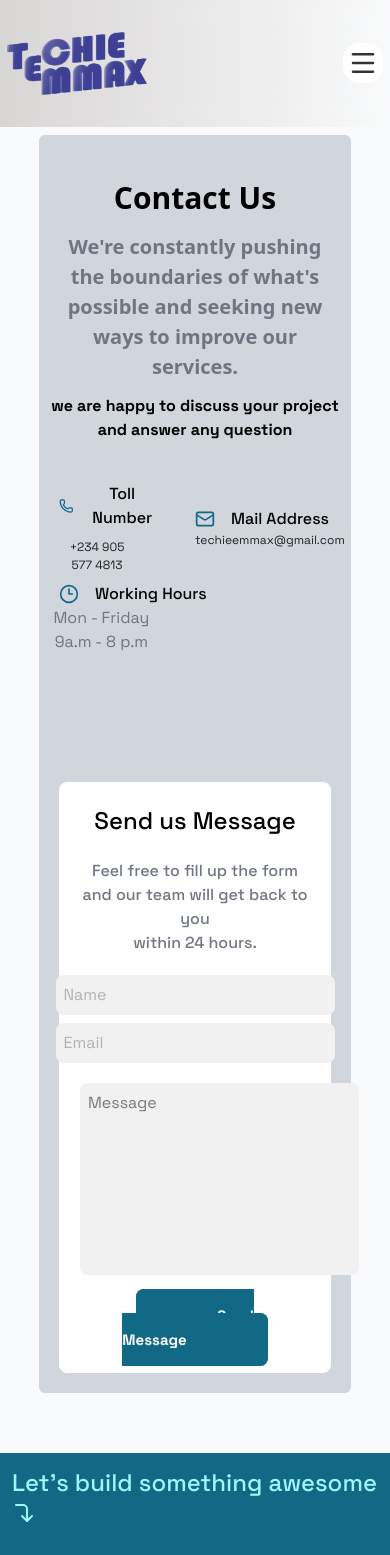
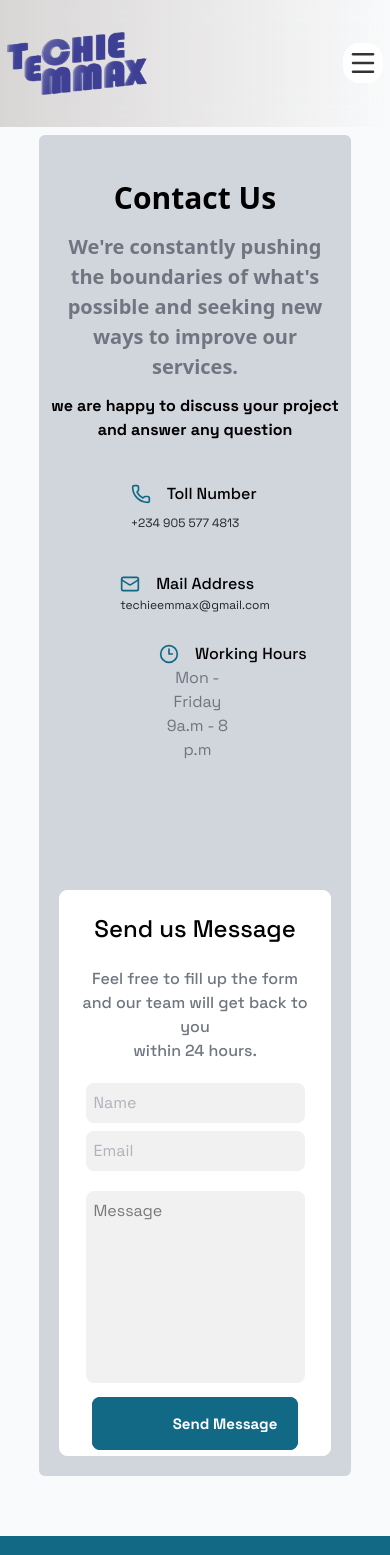
Before and after one commit to techie-emmax/Portfolio, a React (Vite) app: page /contact in a window 390 px wide. Shown: the top 1555 px of the page. Built offline with nearby package versions, Linux system fonts and the light colour scheme.

Commit message:
fix: on the Contact page

```diff
--- a/src/Components/Footer.jsx
+++ b/src/Components/Footer.jsx
@@ -50,6 +50,9 @@ const Footer = () => {
           <NavLink className="text-white font-Space-grotesk text-[18px]" to="">
             LinkedIn
           </NavLink>
+            <NavLink className="text-white font-Space-grotesk text-[18px]" to="">
+            Whatsapp
+          </NavLink>
         </div>
       </div>
       <p className="text-center mt-1 pt-3 pb-3 font-regular font-Space-grotesk text-sm bg-[#116986ff] md:text-[18px] text-[#d5d8e2]">
--- a/src/Components/Navbar.jsx
+++ b/src/Components/Navbar.jsx
@@ -1,4 +1,4 @@
-import React, { useState, useEffect } from "react";
+import React, { useState, useEffect, useRef } from "react";
 import { NavLink } from "react-router-dom";
 import {
   House,
@@ -18,17 +18,39 @@ const Navbar = () => {
   const [isMenuButton, setIsMenuButton] = useState(false);
   const [open, setOpen] = useState(false);
 
+
+  const navRef = useRef(null);
+
   useEffect(() => {
     document.title = `Techie-Emmax-Portfolio`;
+
+
+    const handleClickOutside = (event) => {
+      if (navRef.current && !navRef.current.contains(event.target)) {
+        setIsMenuButton(false);
+      }
+    };
+
+
+    document.addEventListener("mousedown", handleClickOutside);
+    return () => {
+
+      document.removeEventListener("mousedown", handleClickOutside);
+    };
   }, []);
 
+  const closeMenu = () => setIsMenuButton(false);
+
   return (
-    <div className="sticky top-0 flex flex-row items-center justify-center bg-linear-to-r from-[#d8d5d5] to-gray-250 backdrop-blur-lg p-8 md:p-5 gap-[60%] z-30 md:gap-[28%] w-full">
+
+    <div ref={navRef} className="sticky top-0 flex flex-row items-center justify-center bg-linear-to-r from-[#d8d5d5] to-gray-250 backdrop-blur-lg p-8 md:p-5 gap-[60%] z-30 md:gap-[28%] w-full">
       <img
         src="emerald creative logo.png"
         className="w-35 md:w-40 "
         alt="Logo"
       />
+
+
       <div className="hidden md:flex md:flex-row ml-15 md:gap-20 bg-amber-50  p-15 md:p-6 border border-gray-100 rounded-4xl">
         <NavLink
           to="/"
@@ -134,6 +156,7 @@ const Navbar = () => {
           )}
         </NavLink>
       </div>
+
       <div className="hidden  md:flex ">
         <button
           className="relative p-5 font-Space-grotesk border text-[18px] border-[#313851]  rounded-2xl"
@@ -142,15 +165,15 @@ const Navbar = () => {
         >
           Hire me
         </button>
-        {open && (
-          <div className="absolute right-[0%] top-[200%]">
-            <div className="z-20 p-5 md:p-0"></div>
-          </div>
-        )}
       </div>
+
+
       <div
-        className="flex items-center md:hidden"
-        onClick={() => setIsMenuButton(!isMenuButton)}
+        className="flex items-center md:hidden cursor-pointer"
+        onClick={(e) => {
+            e.stopPropagation();
+            setIsMenuButton(!isMenuButton);
+        }}
       >
         {isMenuButton ? (
           <X
@@ -167,29 +190,33 @@ const Navbar = () => {
         )}
       </div>
 
+
       {isMenuButton && (
-        <div className="z-40 absolute  bg-white flex flex-col w-2/2 top-30 right-0 ml-5">
+        <div className="z-40 absolute bg-white flex flex-col w-2/2 top-30 right-0 ml-5 shadow-lg">
           <NavLink
             to="/"
+            onClick={closeMenu}
             className="text-xl font-semibold border-b-4 border-b-white hover:bg-[#116986ff] hover:text-white p-4"
           >
             Home
           </NavLink>
           <NavLink
             to="/about"
+            onClick={closeMenu}
             className="text-xl font-semibold border-b-4 border-b-white hover:bg-[#116986ff] hover:text-white p-4"
           >
             About
           </NavLink>
-
           <NavLink
             to="/project"
+            onClick={closeMenu}
             className="text-xl font-semibold border-b-4 border-b-white hover:bg-[#116986ff] hover:text-white p-4"
           >
             Project
           </NavLink>
           <NavLink
             to="/contact"
+            onClick={closeMenu}
             className="text-xl font-semibold border-b-4 border-b-white hover:bg-[#116986ff] hover:text-white p-4"
           >
             Contact
--- a/src/Pages/Contact.jsx
+++ b/src/Pages/Contact.jsx
@@ -23,7 +23,7 @@ const Contact = () => {
             <br />
             and answer any question
           </p>
-          <div className="flex items-center gap-10 md:gap-20 mt-10 px-5 md:px-0">
+          <div className="flex flex-col md:flex-row items-center gap-10 md:gap-20 mt-10 px-5 md:px-0">
             <div>
               <span className="flex items-center gap-4">
                 <svg
@@ -76,8 +76,8 @@ const Contact = () => {
               </p>
             </div>
           </div>
-          <div className="mt-2">
-            <span className="pl-5 md:pl-0  flex items-center gap-4">
+          <div className="mt-7 pl-30 md:pl-0 md:mt-2">
+            <span className="flex items-center gap-4">
               <svg
                 xmlns="http://www.w3.org/2000/svg"
                 width="20"
@@ -120,14 +120,14 @@ const Contact = () => {
                 name=""
                 id=""
                 placeholder="Name"
-                className=" pl-2 pt-2 pr-20 pb-2 md:pr-5 outline-none rounded-lg  font-Space-grotesk text-[#6F7681] bg-[#F1F1F1]"
+                className=" pl-2 pt-2 pr-5 pb-2 md:pr-5 outline-none rounded-lg  font-Space-grotesk text-[#6F7681] bg-[#F1F1F1]"
               />
               <input
                 type="email"
                 name="email"
                 id="email"
                 placeholder="Email"
-                className="pl-2 pt-2 pb-2 pr-20 md:pr-10 rounded-lg font-Space-grotesk text-[#6F7681] bg-[#F1F1F1]"
+                className="pl-2 pt-2 pb-2 pr-5 md:pr-10 rounded-lg font-Space-grotesk text-[#6F7681] bg-[#F1F1F1]"
               />
             </div>
             <input
@@ -135,12 +135,12 @@ const Contact = () => {
               name=""
               placeholder="Message"
               id=""
-              className="mt-5 pt-2 pl-2 pr-20 mb-7 md:mb-7 md:pr-68 pb-40 rounded-lg  bg-[#F1F1F1] font-Space-grotesk"
+              className="mt-5 pt-2 pl-2 pr-5 mb-7 md:mb-7 md:pr-68 pb-40 rounded-lg  bg-[#F1F1F1] font-Space-grotesk"
             />
             <span className="block">
               <NavLink
                 to="mailto:techieemmax@gmail.com"
-                className="border border-[#116986ff] rounded-lg pr-20 md:pr-44 pl-20 md:pl-46 pt-4 pb-4 md:mt-3 font-Space-grotesk bg-[#116986ff] text-[15px] font-bold text-[#FFFFFF]"
+                className="border border-[#116986ff] rounded-lg pr-5 md:pr-44 pl-20 md:pl-46 pt-4 pb-4 md:mt-3 font-Space-grotesk bg-[#116986ff] text-[15px] font-bold text-[#FFFFFF]"
               >
                 Send Message
               </NavLink>
```
